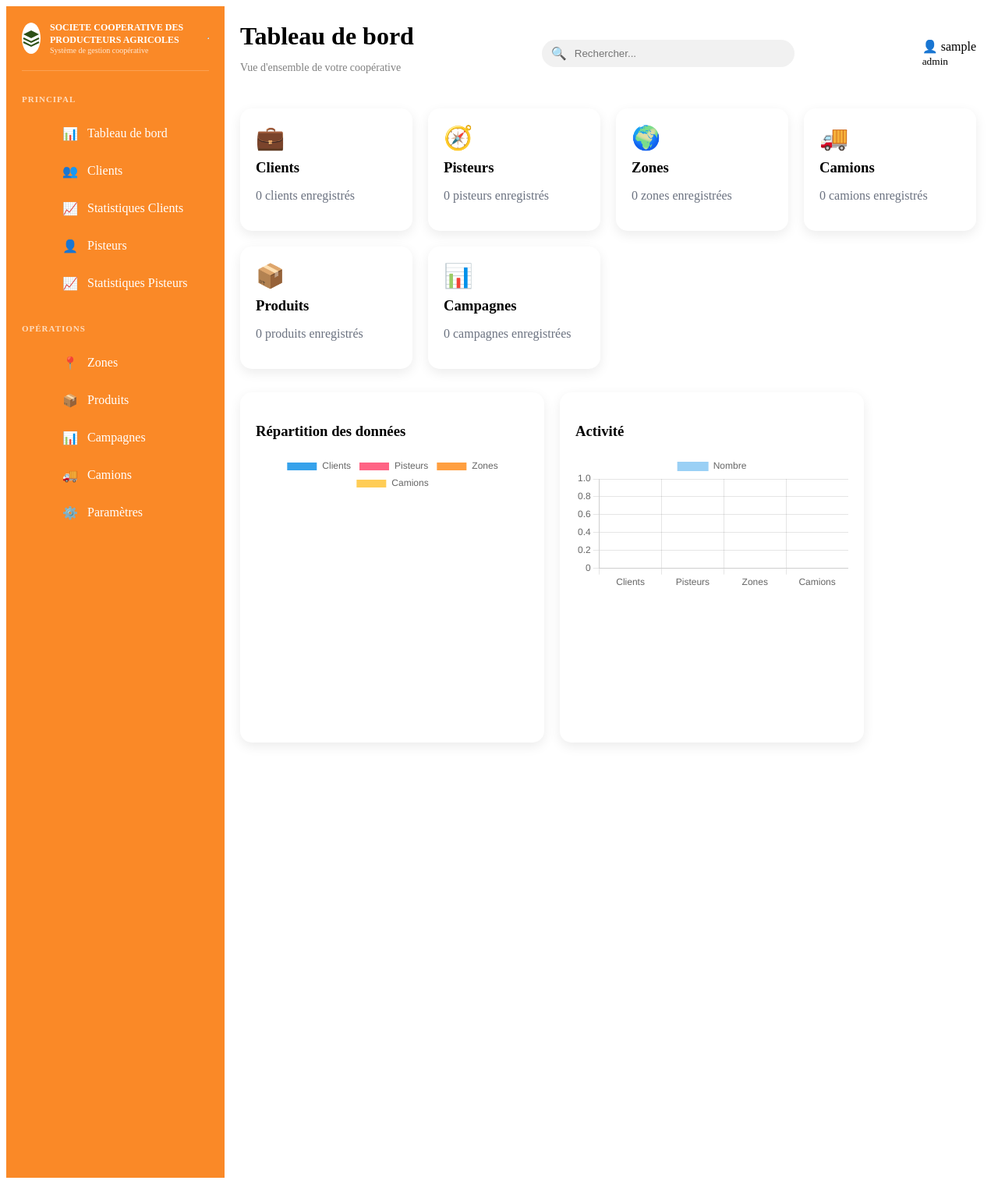
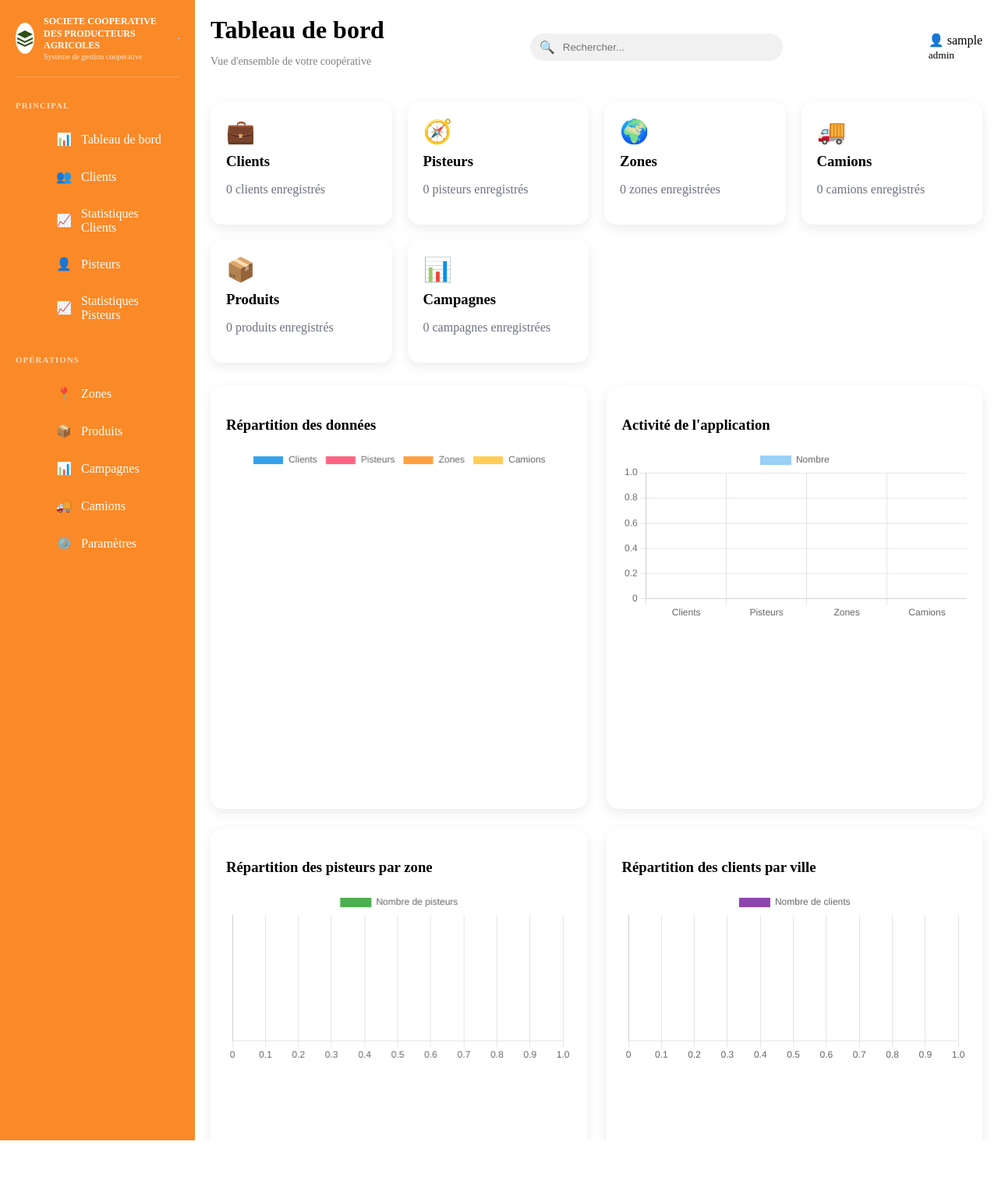
Before and after one commit to Siaka-imt/coopapp, a Flask app: page /dashboard in a window 1280 px wide. Shown: the whole page at 78% size. After the commit the page ends 1462 px from the top, so only its background shows below. Run offline with Flask 3, Linux system fonts and the light colour scheme; the visitor is signed in with stand-in values (Sample User, id 1); data that the repository does not hold is empty.

Commit message:
Nouvelle mise à jour

```diff
--- a/app.py
+++ b/app.py
@@ -365,6 +365,44 @@ def dashboard():
     cursor.execute("SELECT COUNT(*) FROM produit")
     nb_produits = cursor.fetchone()[0]
 
+    # ======================================
+    # Répartition des pisteurs par zone
+    # ======================================
+
+    cursor.execute("""
+        SELECT nom, nombre_pisteur
+        FROM zone
+        ORDER BY nombre_pisteur DESC
+    """)
+
+    pisteurs_zone = cursor.fetchall()
+
+    zones_labels = [row[0] for row in pisteurs_zone]
+    zones_values = [row[1] for row in pisteurs_zone]
+    print(zones_labels)
+    print(zones_values)
+
+    # ======================================
+    # Répartition des clients par ville
+    # ======================================
+
+    cursor.execute("""
+        SELECT localisation, COUNT(*)
+        FROM client
+        GROUP BY localisation
+        ORDER BY COUNT(*) DESC
+    """)
+
+    clients_ville = cursor.fetchall()
+
+    villes_labels = [row[0] for row in clients_ville]
+    villes_values = [row[1] for row in clients_ville]
+
+    print(villes_labels)
+    print(villes_values)
+
+    cursor.close()
+    conn.close()
     return render_template(
         "dashboard.html",
         user=session["user"],
@@ -374,7 +412,13 @@ def dashboard():
         nb_zones=nb_zones,
         nb_camions=nb_camions,
         nb_campagnes=nb_campagnes,
-        nb_produits=nb_produits
+        nb_produits=nb_produits,
+
+        zones_labels=zones_labels,
+        zones_values=zones_values,
+
+        villes_labels=villes_labels,
+        villes_values=villes_values
     )
 #----------------------------------------------------------------
 # Routes clients
--- a/static/css/style.css
+++ b/static/css/style.css
@@ -1,4 +1,4 @@
-#---------------------------------------------------
+#--------------------------------------------------
 #dashboard pages styles
 #--------------------------------------------------
 body {
@@ -10,7 +10,9 @@ body {
 /* Layout principal (Dashboard et Missions) */
 .dashboard-layout {
     display: flex;
+    width:100%;
     min-height: 100vh;
+    overflow: hidden; /* empêche le scroll global */
 }
 
 /* SIDEBAR */
@@ -20,26 +22,43 @@ body {
     height: 100vh;
     overflow: hidden; /* empêche le scroll global */
 }
-
+html,
+body{
+    width:100%;
+    height:100%;
+    margin:0;
+    padding:0;
+     overflow:hidden;
+}
 /* SIDEBAR */
-.sidebar {
+/*.sidebar {
     width: 240px;
     background: #fa8927;
     color: white;
     padding: 20px;
 
     height: 100vh;
-    overflow-y: auto; /* sidebar scrollable si contenu long */
+    overflow-y: auto; /* sidebar scrollable si contenu long
+} */
+.sidebar{
+    width:250px;
+    min-width:250px;
+    box-sizing:border-box;
+    padding:20px;
+    background: #fa8927;
+    color: white;
+    overflow-y: auto;
+    height: 100vh;
 }
-
 /* MAIN */
 .main {
     flex: 1;
     height: 100vh;
-    overflow-y: auto; /* 👈 scroll principal */
+    /*overflow-y: auto;  👈 scroll principal */
     padding: 20px;
     overflow-x: auto;
 }
+
 .logo {
     font-size: 20px;
     font-weight: bold;
@@ -63,37 +82,25 @@ body {
 .menu a:hover {
     background: #374151;
 }
-
-/* MAIN */
-.main {
-    flex: 1;
-    padding: 20px;
-}
-
 /* TOPBAR */
-
 .topbar {
     display: flex;
     justify-content: space-between;
     align-items: center;
     margin-bottom: 30px
 }
-
 .header-left h1 {
     margin: 0;
 }
-
 .header-left p {
     color: gray;
     font-size: 14px;
 }
-
 .header-center {
     flex: 1;
     display: flex;
     justify-content: center;
 }
-
 .search-bar {
     background: #f1f1f1;
     padding: 8px 12px;
@@ -148,19 +155,22 @@ body {
 }
 /* CHARTS */
 .charts {
-    width:350px;
     display: grid;
-    grid-template-columns: 1fr 1fr;
-    gap: 20px;
+    grid-template-columns: repeat(2, minmax(450px, 1fr));
+    gap: 25px;
     margin-top: 30px;
 }
 
 .chart-card {
-    width:350px;
     background: white;
     padding: 20px;
     border-radius: 15px;
     box-shadow: 0 5px 15px rgba(0,0,0,0.08);
+    min-height: 380px;
+}
+.chart-card canvas {
+    width: 100% ;
+    height: 300px ;
 }
 .sidebar-header {
     display: flex;
--- a/templates/camions.html
+++ b/templates/camions.html
@@ -5,8 +5,10 @@
     <meta name="viewport" content="width=device-width, initial-scale=1.0">
     <title>Camions</title>
 
-    <link rel="stylesheet" href="{{ url_for('static', filename='css/style.css') }}">>
+    <link rel="stylesheet" href="{{ url_for('static', filename='css/style.css') }}">
 </head>
+
+<body>
 {% with messages = get_flashed_messages(with_categories=true) %}
   {% if messages %}
     <div id="flash-message" class="flash-container">
@@ -18,8 +20,6 @@
     </div>
   {% endif %}
 {% endwith %}
-<body>
-
 <!-- SIDEBAR -->
 <div class="dashboard-layout">
 
--- a/templates/campagnes.html
+++ b/templates/campagnes.html
@@ -8,6 +8,7 @@
     <link rel="stylesheet" href="{{ url_for('static', filename='css/style.css') }}">>
 </head>
 
+<body>
 {% with messages = get_flashed_messages(with_categories=true) %}
   {% if messages %}
     <div id="flash-message" class="flash-container">
@@ -19,9 +20,6 @@
     </div>
   {% endif %}
 {% endwith %}
-
-<body>
-
 <!-- SIDEBAR -->
 <div class="dashboard-layout">
 
--- a/templates/clients.html
+++ b/templates/clients.html
@@ -5,8 +5,10 @@
     <meta name="viewport" content="width=device-width, initial-scale=1.0">
     <title>Clients</title>
 
-    <link rel="stylesheet" href="{{ url_for('static', filename='css/style.css') }}">>
+    <link rel="stylesheet" href="{{ url_for('static', filename='css/style.css') }}">
 </head>
+
+<body>
 {% with messages = get_flashed_messages(with_categories=true) %}
   {% if messages %}
     <div id="flash-message" class="flash-container">
@@ -18,8 +20,6 @@
     </div>
   {% endif %}
 {% endwith %}
-<body>
-
     <!-- SIDEBAR -->
 <div class="dashboard-layout">
 
--- a/templates/dashboard.html
+++ b/templates/dashboard.html
@@ -9,7 +9,7 @@
     <script src="https://cdn.jsdelivr.net/npm/chart.js"></script>
 </head>
 
-<body class="dashboard-body">
+<body>
 
 <div class="dashboard-layout">
         <!-- Sidebar -->
@@ -173,13 +173,21 @@
             </div>
 
             <div class="chart-card">
-                <h3>Activité</h3>
+                <h3>Activité de l'application</h3>
                 <canvas id="barChart"></canvas>
             </div>
 
+            <div class="chart-card">
+                <h3>Répartition des pisteurs par zone</h3>
+                <canvas id="chartPisteursZone"></canvas>
+            </div>
+
+            <div class="chart-card">
+                <h3>Répartition des clients par ville</h3>
+                <canvas id="chartClientsVille"></canvas>
+            </div>
+
         </div>
-
-
 
     </main>
 
@@ -206,6 +214,45 @@
                         }]
                     }
                 });
+            // Données provenant de Flask
+            const zones_labels = {{ zones_labels | tojson }};
+            const zones_values = {{ zones_values | tojson }};
+
+            const villes_labels = {{ villes_labels | tojson }};
+            const villes_values = {{ villes_values | tojson }};
+            // Repartition des pisteurs par zone
+            new Chart(document.getElementById("chartPisteursZone"), {
+                type: 'bar',
+                data: {
+                    labels: zones_labels,
+                    datasets: [{
+                        label: "Nombre de pisteurs",
+                        data: zones_values,
+                        backgroundColor: "#4CAF50"
+                    }]
+                },
+                options: {
+                    indexAxis: 'y',
+                    responsive: true
+                }
+            });
+
+            // Repartition des clients par ville
+            new Chart(document.getElementById("chartClientsVille"), {
+                type: 'bar',
+                data: {
+                    labels: villes_labels,
+                    datasets: [{
+                        label: "Nombre de clients",
+                        data: villes_values,
+                        backgroundColor: "#8E44AD"
+                    }]
+                },
+                options: {
+                    indexAxis : 'y',
+                    responsive: true
+                }
+            });
         </script>
 </body>
 </html>
--- a/templates/login.html
+++ b/templates/login.html
@@ -74,6 +74,8 @@
     }
   </style>
 </head>
+
+<body>
 {% with messages = get_flashed_messages(with_categories=true) %}
   {% if messages %}
     <div id="flash-message" class="flash-container">
@@ -85,8 +87,6 @@
     </div>
   {% endif %}
 {% endwith %}
-<body>
-
   <div class="login-container">
     <h2>Connexion</h2>
 
--- a/templates/pisteurs.html
+++ b/templates/pisteurs.html
@@ -5,8 +5,10 @@
     <meta name="viewport" content="width=device-width, initial-scale=1.0">
     <title>Pisteurs</title>
 
-    <link rel="stylesheet" href="{{ url_for('static', filename='css/style.css') }}">>
+    <link rel="stylesheet" href="{{ url_for('static', filename='css/style.css') }}">
 </head>
+
+<body>
 {% with messages = get_flashed_messages(with_categories=true) %}
   {% if messages %}
     <div id="flash-message" class="flash-container">
@@ -18,8 +20,6 @@
     </div>
   {% endif %}
 {% endwith %}
-<body>
-
 <!-- SIDEBAR -->
 <div class="dashboard-layout">
 
--- a/templates/select_client.html
+++ b/templates/select_client.html
@@ -5,8 +5,10 @@
     <meta name="viewport" content="width=device-width, initial-scale=1.0">
     <title>Clients</title>
 
-    <link rel="stylesheet" href="{{ url_for('static', filename='css/style.css') }}">>
+    <link rel="stylesheet" href="{{ url_for('static', filename='css/style.css') }}">
 </head>
+
+<body>
 {% with messages = get_flashed_messages(with_categories=true) %}
   {% if messages %}
     <div id="flash-message" class="flash-container">
@@ -19,8 +21,6 @@
     </div>
   {% endif %}
 {% endwith %}
-<body>
-
     <!-- SIDEBAR -->
 <div class="dashboard-layout">
 
--- a/templates/select_pisteur.html
+++ b/templates/select_pisteur.html
@@ -5,8 +5,10 @@
     <meta name="viewport" content="width=device-width, initial-scale=1.0">
     <title>Pisteur</title>
 
-    <link rel="stylesheet" href="{{ url_for('static', filename='css/style.css') }}">>
+    <link rel="stylesheet" href="{{ url_for('static', filename='css/style.css') }}">
 </head>
+
+<body>
 {% with messages = get_flashed_messages(with_categories=true) %}
   {% if messages %}
     <div id="flash-message" class="flash-container">
@@ -19,8 +21,6 @@
     </div>
   {% endif %}
 {% endwith %}
-<body>
-
     <!-- SIDEBAR -->
 <div class="dashboard-layout">
 
--- a/templates/settings.html
+++ b/templates/settings.html
@@ -5,7 +5,7 @@
     <meta name="viewport" content="width=device-width, initial-scale=1.0">
     <title>Settings</title>
 
-    <link rel="stylesheet" href="{{ url_for('static', filename='css/style.css') }}">>
+    <link rel="stylesheet" href="{{ url_for('static', filename='css/style.css') }}">
 </head>
 
 <body>
--- a/templates/users.html
+++ b/templates/users.html
@@ -5,8 +5,10 @@
     <meta name="viewport" content="width=device-width, initial-scale=1.0">
     <title>Utilisateurs</title>
 
-    <link rel="stylesheet" href="{{ url_for('static', filename='css/style.css') }}">>
+    <link rel="stylesheet" href="{{ url_for('static', filename='css/style.css') }}">
 </head>
+
+<body>
 {% with messages = get_flashed_messages(with_categories=true) %}
   {% if messages %}
     <div id="flash-message" class="flash-container">
@@ -18,8 +20,6 @@
     </div>
   {% endif %}
 {% endwith %}
-<body>
-
 <!-- SIDEBAR -->
 <div class="dashboard-layout">
 
--- a/templates/zones.html
+++ b/templates/zones.html
@@ -5,8 +5,10 @@
     <meta name="viewport" content="width=device-width, initial-scale=1.0">
     <title>Zone</title>
 
-    <link rel="stylesheet" href="{{ url_for('static', filename='css/style.css') }}">>
+    <link rel="stylesheet" href="{{ url_for('static', filename='css/style.css') }}">
 </head>
+
+<body>
 {% with messages = get_flashed_messages(with_categories=true) %}
   {% if messages %}
     <div id="flash-message" class="flash-container">
@@ -18,8 +20,6 @@
     </div>
   {% endif %}
 {% endwith %}
-<body>
-
 <!-- SIDEBAR -->
 <div class="dashboard-layout">
 
```
Also changed, not shown: templates/produits.html (+3 -4 lines).
